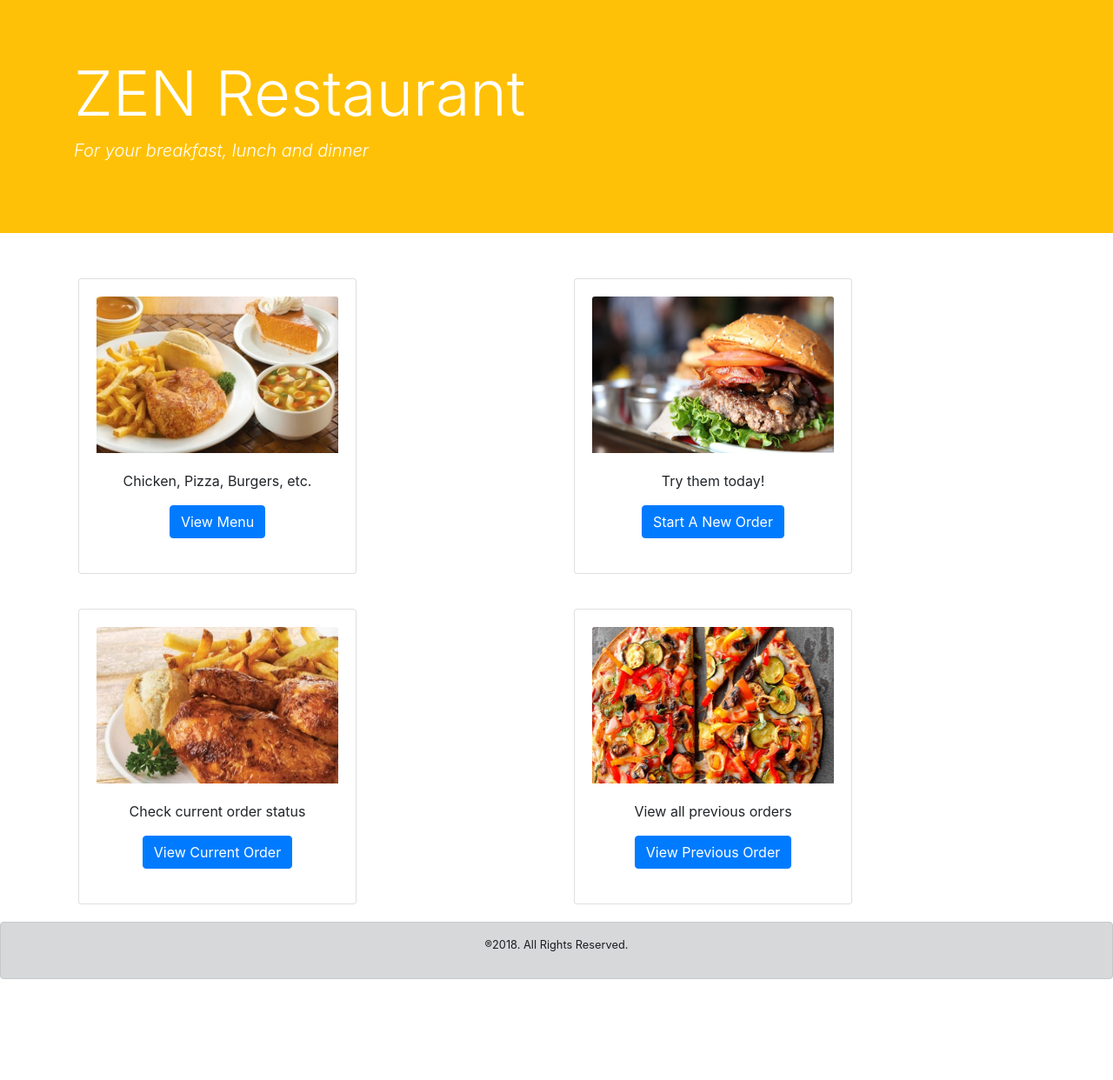
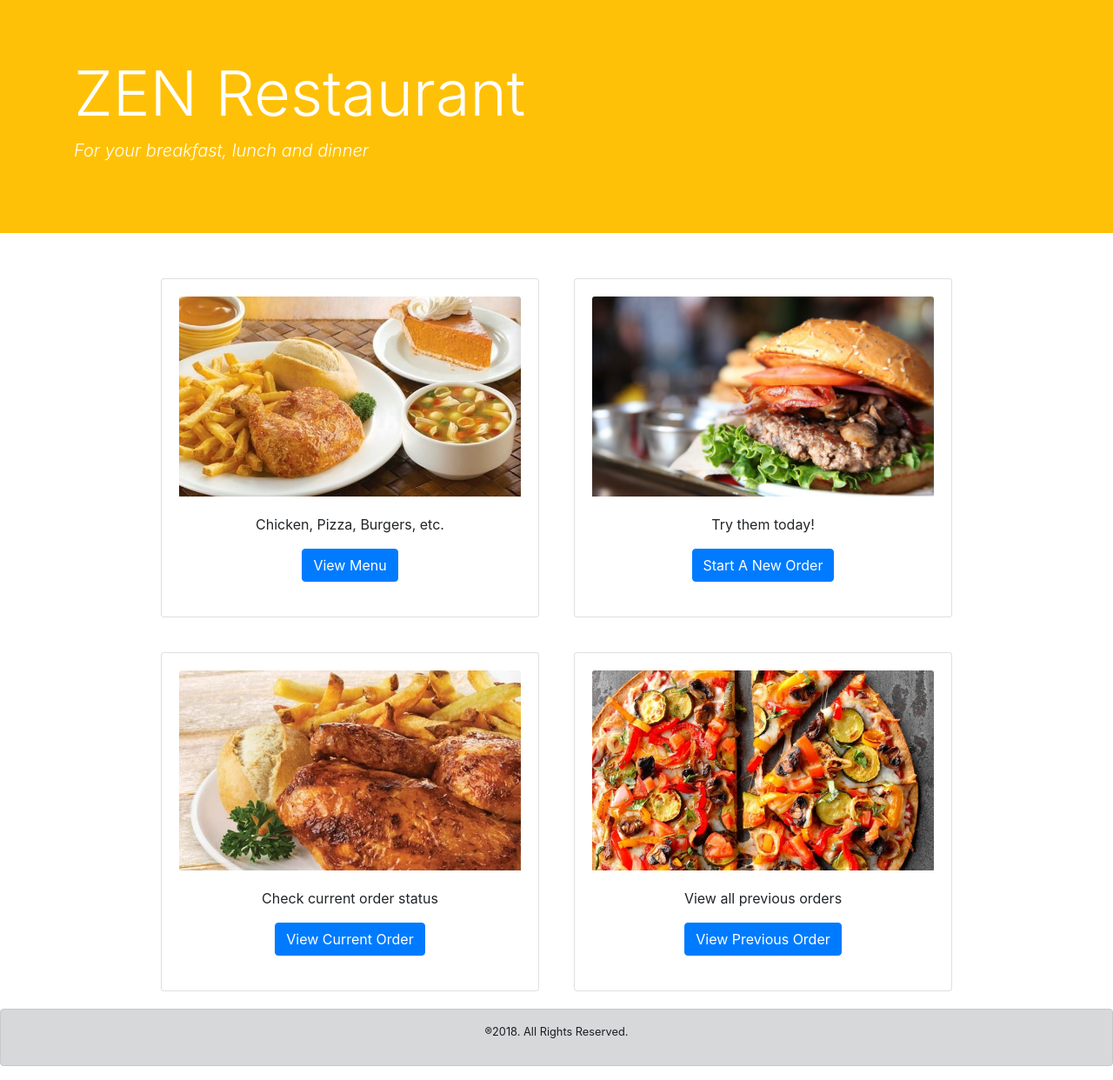
Before and after one commit to ratawfiq/SoftwareEngineer, a PHP site: page /customer_landing_page.html in a window 1280 px wide. Shown: the whole page at 87% size. Before the commit the page ends 1126 px from the top, so only its background shows below. Run offline with PHP 8.4, Linux system fonts and the light colour scheme.

Commit message:
Add files via upload

```diff
--- a/1.1_landing page/customer_landing_page.css
+++ b/1.1_landing page/customer_landing_page.css
@@ -44,6 +44,6 @@ text-align: right;
 }
 .pic{
 width:250px;
-height:180px;
+height:230px;
 overflow: hidden;
 }
--- a/1.1_landing page/customer_landing_page.html
+++ b/1.1_landing page/customer_landing_page.html
@@ -33,9 +33,9 @@
 
 <div class="row">
 
-
-    <div class="col-lg col-md col-sm">
-	<div class="card" style="width: 20rem" align="center">
+	<div class="col-lg-1 col-md-1 col-sm-1"></div>
+    <div class="col-lg-5 col-md-5 col-sm-5">
+	<div class="card" align="center">
 		<img class="card-img-top pic" src="pic/Classic Quarter Chicken Dinner.jpg" alt="Card image cap">
 		<div class="card-body">
 			<p class="card-text">Chicken, Pizza, Burgers, etc.</p>
@@ -46,8 +46,8 @@
 
 
 
-	<div class="col-lg col-md col-sm">
-	<div class="card" style="width: 20rem" align="center">
+	<div class="col-lg-5 col-md-5 col-sm-5">
+	<div class="card" align="center">
 		<img class="card-img-top pic" src="pic/Gourmet Cheeseburger Sandwiches.jpg" alt="Card image cap">
 		<div class="card-body">
 
@@ -56,13 +56,16 @@
 		</div>
 	</div>
 	</div>
+
+	<div class="col-lg-1 col-md-1 col-sm-1"></div>
 </div>
 
 
 <div class="row">
 
-	<div class="col-lg col-md col-sm">
-    <div class="card" style="width: 20rem" align="center">
+	<div class="col-lg-1 col-md-1 col-sm-1"></div>
+	<div class="col-lg-5 col-md-5 col-sm-5">
+    <div class="card" align="center">
 		<img class="card-img-top pic" src="pic/Half Chicken Dinner.jpg" alt="Card image cap">
 		<div class="card-body">
 
@@ -74,8 +77,8 @@
 
 
 
-	<div class="col-lg col-md col-sm">
-    <div class="card" style="width: 20rem" align="center">
+	<div class="col-lg-5 col-md-5 col-sm-5">
+    <div class="card" align="center">
 		<img class="card-img-top pic" src="pic/VEGGIE pizza.jpg" alt="Card image cap">
 		<div class="card-body">
 
@@ -84,6 +87,7 @@
 		</div>
 	</div>
     </div>
+	<div class="col-lg-1 col-md-1 col-sm-1"></div>
 </div>
 
 </div>
```
